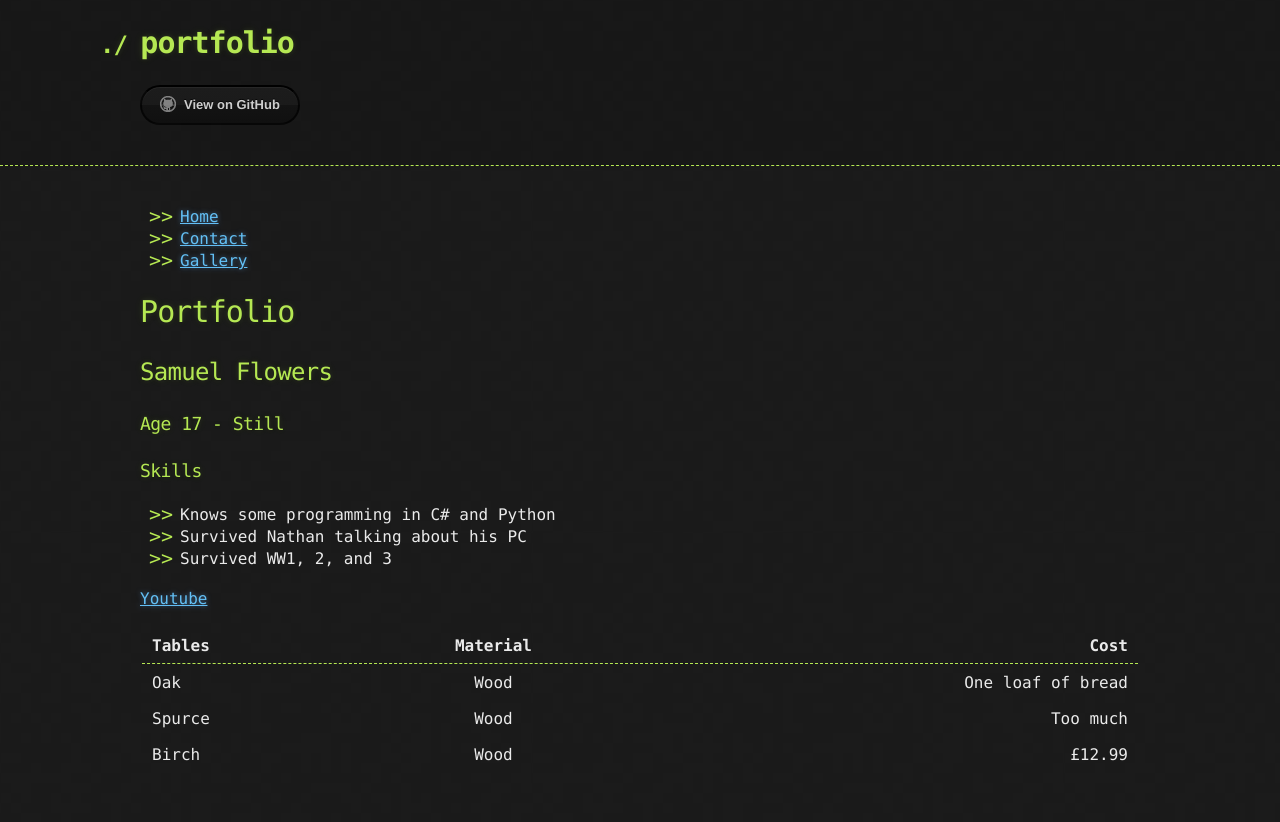
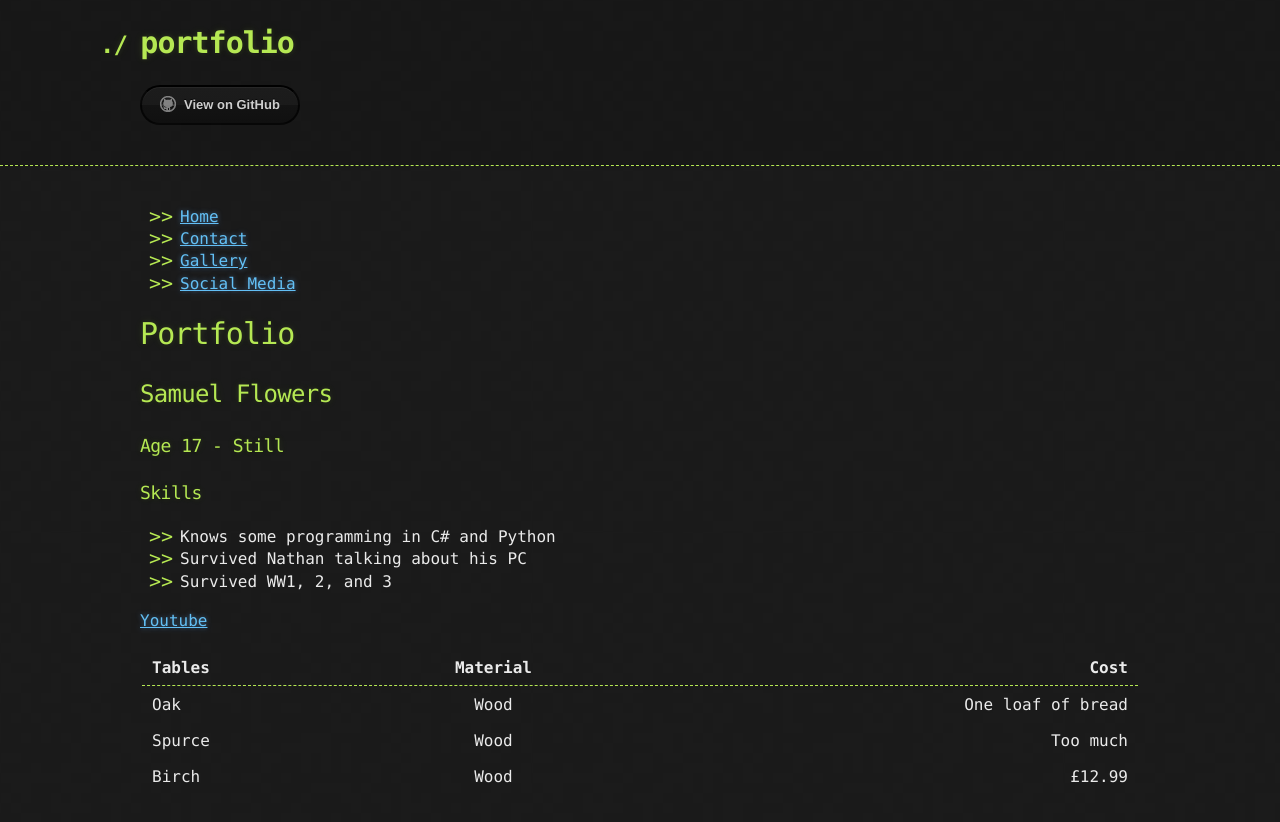
Before and after one commit to Sam2471/portfolio, a Jekyll site: the page built from index.md, in a window 1280 px wide. Shown: the top 822 px of the page. Built offline with Jekyll 4.4.1, drawn with Linux system fonts in a browser that asks for light colours; our own code applies the rules of GitHub Pages for plain Markdown files; the repository's description, which GitHub fills in, is left out.

Commit message:
Update nav.html

```diff
--- a/_includes/nav.html
+++ b/_includes/nav.html
@@ -9,5 +9,8 @@
    <li>
      <a href="gallery.html"> Gallery </a>
    </li>
+   <li>
+     <a href="socialmedia.html"> Social Media </a>
+   </li>
  </ul>
 </nav>
```
